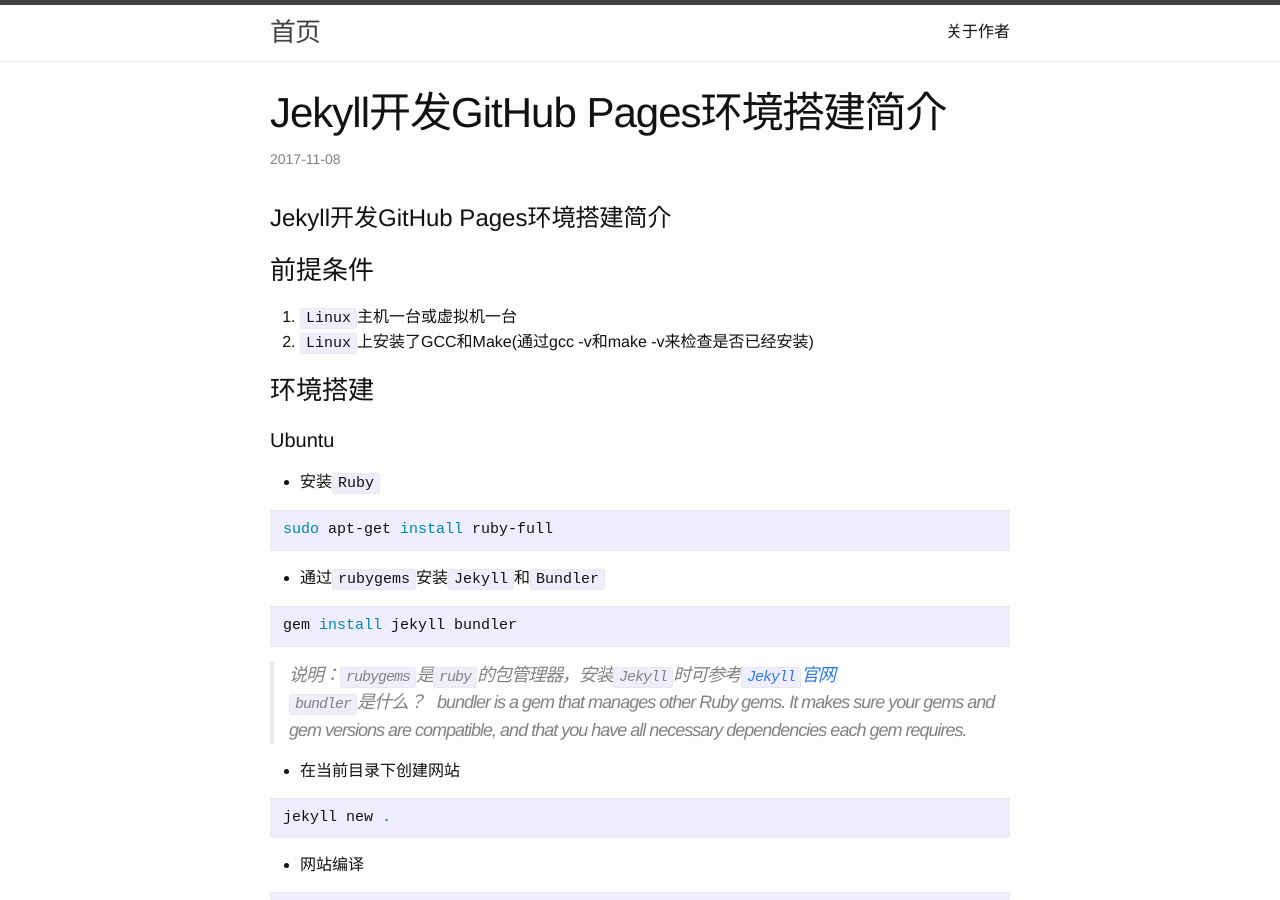
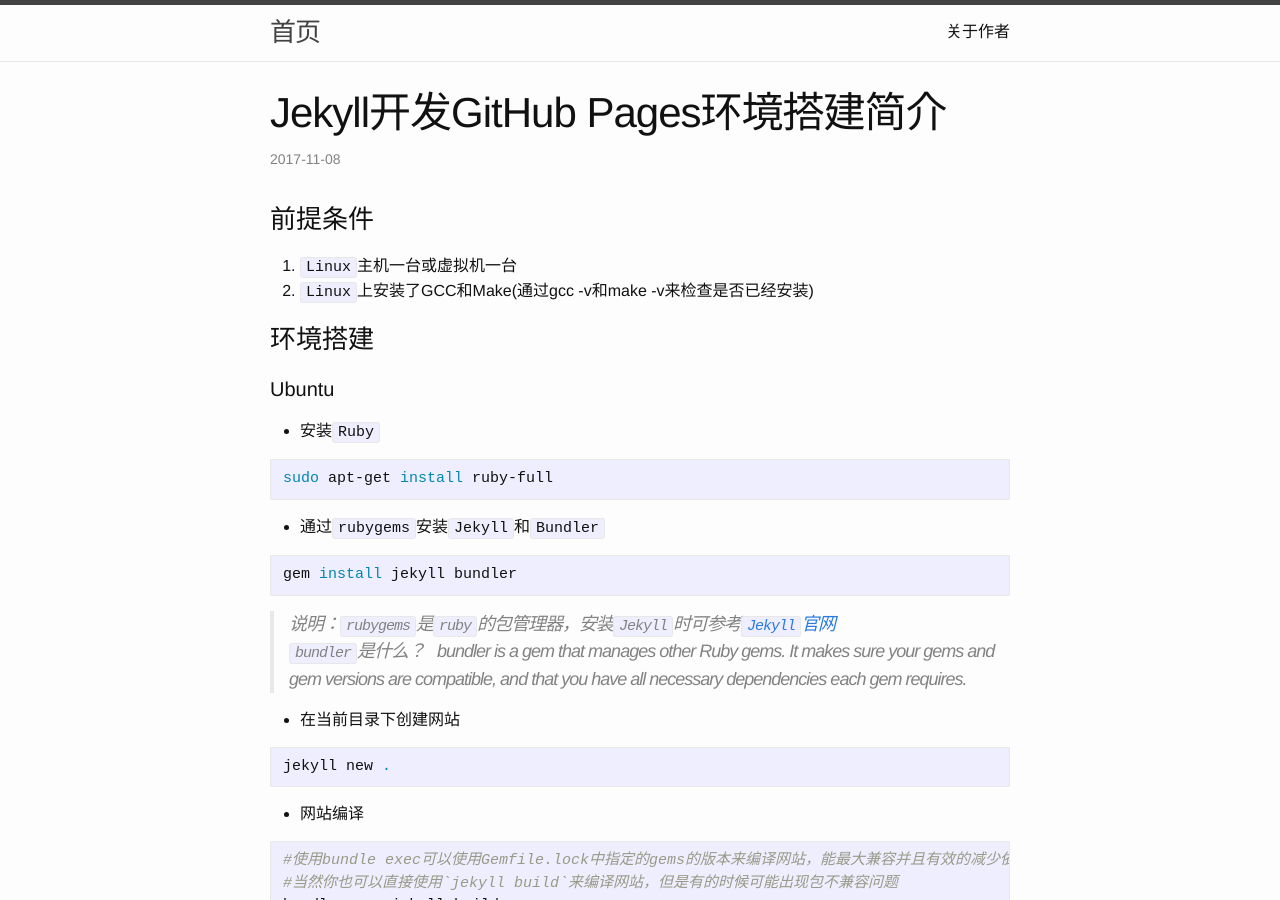
Before and after one commit to jasonLiu001/jasonLiu001.github.io, a Jekyll site: the page built from _posts/2017-11-08-jekyll-dev-environment.md, in a window 1280 px wide and 900 px high. Built offline with Jekyll 4.4.1, drawn with Linux system fonts in a browser that asks for light colours.

Commit message:
Update 2017-11-08-jekyll-dev-environment.md

```diff
--- a/_posts/2017-11-08-jekyll-dev-environment.md
+++ b/_posts/2017-11-08-jekyll-dev-environment.md
@@ -4,9 +4,6 @@
 date: 2017-11-08 08:24:13 +0800
 tags:
 ---
-
-Jekyll开发GitHub Pages环境搭建简介
-=====
 
 ### 前提条件
 1. `Linux`主机一台或虚拟机一台
```
